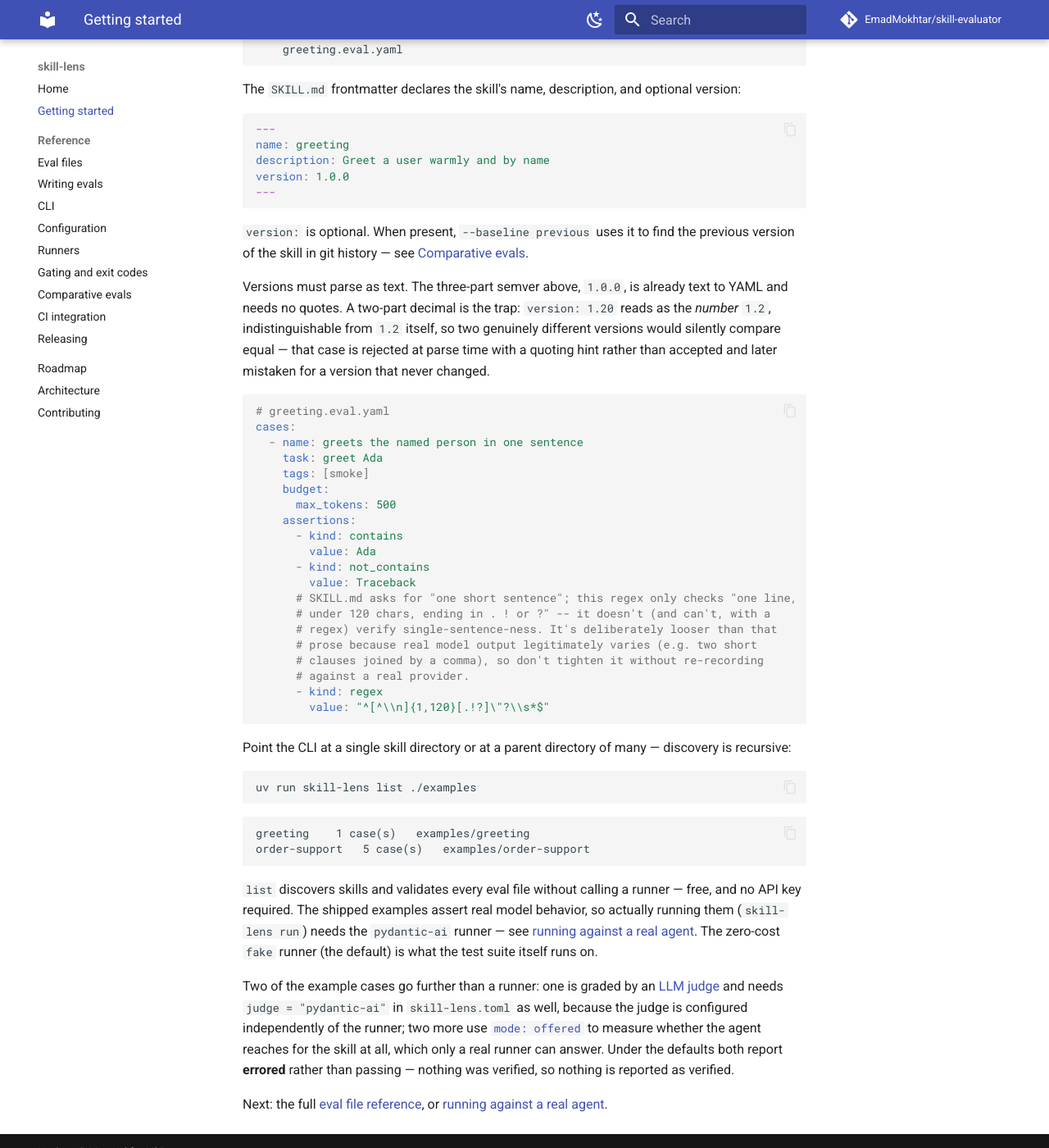
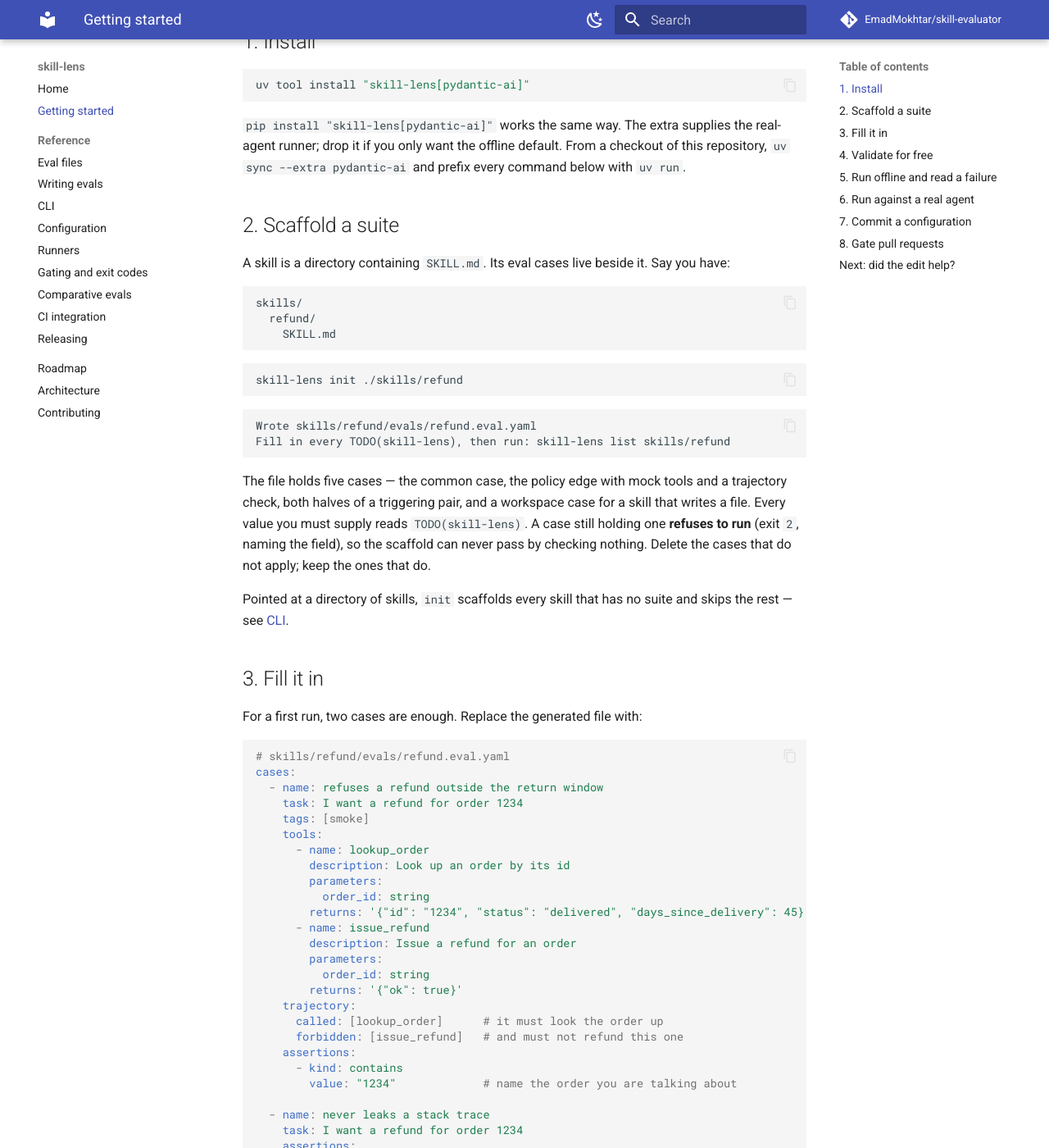
Before and after one commit to EmadMokhtar/skill-evaluator, an MkDocs documentation site: the page built from docs/getting-started.md, in a window 1280 px wide and 1400 px high, scrolled down 238 px. Shown: the whole window at 82% size. Built offline with MkDocs 1.6.1 and Material for MkDocs 9.7.7, drawn with Linux system fonts in a browser that asks for light colours; comment, search, counter and statistics services are not loaded; some of the changed text lies outside the part shown.

Commit message:
docs: rewrite getting started as an end-to-end quickstart
Co-Authored-By: Claude Opus 5 <noreply@anthropic.com>

````diff
--- a/docs/getting-started.md
+++ b/docs/getting-started.md
@@ -1,81 +1,199 @@
 # Getting started
 
-A skill is a directory containing `SKILL.md`. Its eval cases live beside it:
+This page takes one skill from nothing to a CI gate. Every command is shown with what it
+prints. The first four steps cost nothing and need no API key.
+
+## 1. Install
+
+```bash
+uv tool install "skill-lens[pydantic-ai]"
+```
+
+`pip install "skill-lens[pydantic-ai]"` works the same way. The extra supplies the
+real-agent runner; drop it if you only want the offline default. From a checkout of this
+repository, `uv sync --extra pydantic-ai` and prefix every command below with `uv run`.
+
+## 2. Scaffold a suite
+
+A skill is a directory containing `SKILL.md`. Its eval cases live beside it. Say you have:
 
 ```
-examples/
-  greeting/
+skills/
+  refund/
     SKILL.md
-    greeting.eval.yaml
 ```
 
-The `SKILL.md` frontmatter declares the skill's name, description, and optional version:
-
-```yaml
----
-name: greeting
-description: Greet a user warmly and by name
-version: 1.0.0
----
-```
-
-`version:` is optional. When present, `--baseline previous` uses it to find the
-previous version of the skill in git history — see
-[Comparative evals](comparative-evals.md).
-
-Versions must parse as text. The three-part semver above, `1.0.0`, is already text to
-YAML and needs no quotes. A two-part decimal is the trap: `version: 1.20` reads as the
-*number* `1.2`, indistinguishable from `1.2` itself, so two genuinely different versions
-would silently compare equal — that case is rejected at parse time with a quoting hint
-rather than accepted and later mistaken for a version that never changed.
-
-```yaml
-# greeting.eval.yaml
-cases:
-  - name: greets the named person in one sentence
-    task: greet Ada
-    tags: [smoke]
-    budget:
-      max_tokens: 500
-    assertions:
-      - kind: contains
-        value: Ada
-      - kind: not_contains
-        value: Traceback
-      # SKILL.md asks for "one short sentence"; this regex only checks "one line,
-      # under 120 chars, ending in . ! or ?" -- it doesn't (and can't, with a
-      # regex) verify single-sentence-ness. It's deliberately looser than that
-      # prose because real model output legitimately varies (e.g. two short
-      # clauses joined by a comma), so don't tighten it without re-recording
-      # against a real provider.
-      - kind: regex
-        value: "^[^\\n]{1,120}[.!?]\"?\\s*$"
-```
-
-Point the CLI at a single skill directory or at a parent directory of many — discovery is
-recursive:
-
 ```bash
-uv run skill-lens list ./examples
+skill-lens init ./skills/refund
 ```
 
 ```
-greeting	1 case(s)	examples/greeting
-order-support	5 case(s)	examples/order-support
+Wrote skills/refund/evals/refund.eval.yaml
+Fill in every TODO(skill-lens), then run: skill-lens list skills/refund
 ```
 
-`list` discovers skills and validates every eval file without calling a runner — free, and no
-API key required. The shipped examples assert real model behavior, so actually running them
-(`skill-lens run`) needs the `pydantic-ai` runner — see [running against a real agent](runners.md). The
-zero-cost `fake` runner (the default) is what the test suite itself runs on.
+The file holds five cases — the common case, the policy edge with mock tools and a
+trajectory check, both halves of a triggering pair, and a workspace case for a skill that
+writes a file. Every value you must supply reads `TODO(skill-lens)`. A case still holding
+one **refuses to run** (exit `2`, naming the field), so the scaffold can never pass by
+checking nothing. Delete the cases that do not apply; keep the ones that do.
 
-Two of the example cases go further than a runner: one is graded by an
-[LLM judge](eval-files.md#judging-output-quality) and needs `judge = "pydantic-ai"` in
-`skill-lens.toml` as well, because the judge is configured independently of the runner; two
-more use [`mode: offered`](eval-files.md#did-the-agent-reach-for-the-skill) to measure
-whether the agent reaches for the skill at all, which only a real runner can answer. Under
-the defaults both report **errored** rather than passing — nothing was verified, so nothing
-is reported as verified.
+Pointed at a directory of skills, `init` scaffolds every skill that has no suite and skips
+the rest — see [CLI](cli.md#init).
 
-Next: the full [eval file reference](eval-files.md), or
-[running against a real agent](runners.md).
+## 3. Fill it in
+
+For a first run, two cases are enough. Replace the generated file with:
+
+```yaml
+# skills/refund/evals/refund.eval.yaml
+cases:
+  - name: refuses a refund outside the return window
+    task: I want a refund for order 1234
+    tags: [smoke]
+    tools:
+      - name: lookup_order
+        description: Look up an order by its id
+        parameters:
+          order_id: string
+        returns: '{"id": "1234", "status": "delivered", "days_since_delivery": 45}'
+      - name: issue_refund
+        description: Issue a refund for an order
+        parameters:
+          order_id: string
+        returns: '{"ok": true}'
+    trajectory:
+      called: [lookup_order]      # it must look the order up
+      forbidden: [issue_refund]   # and must not refund this one
+    assertions:
+      - kind: contains
+        value: "1234"             # name the order you are talking about
+
+  - name: never leaks a stack trace
+    task: I want a refund for order 1234
+    assertions:
+      - kind: not_contains
+        value: Traceback
+```
+
+Mock tools execute nothing: calling one records the call and returns `returns` verbatim,
+so the trajectory is genuinely the model's choice. The full field reference is
+[Eval files](eval-files.md); deciding *which* cases a skill needs is
+[Writing evals](writing-evals.md).
+
+## 4. Validate for free
+
+```bash
+skill-lens list ./skills
+```
+
+```
+refund	2 case(s)	skills/refund
+```
+
+`list` discovers skills and validates every eval file without calling a runner — no key,
+no spend. A malformed file, an unknown assertion kind or a leftover `TODO(skill-lens)`
+stops here with exit `2`.
+
+## 5. Run offline and read a failure
+
+```bash
+skill-lens run ./skills
+```
+
+The default runner is `fake`: scripted, offline, free. It answers every task with
+`[fake] <skill> handled: <task>` and never calls a tool, so it exercises the whole pipeline
+and fails the first case — which is what we want to look at:
+
+```
+[FAIL] refund :: refuses a refund outside the return window (fake)
+        trajectory: lookup_order was never called
+            called:lookup_order: lookup_order was never called
+        output: [fake] refund handled: I want a refund for order 1234
+[PASS] refund :: never leaks a stack trace (fake)
+
+1 passed, 1 failed, 0 errored — pass rate 50%
+
+Gate FAILED:
+  - pass rate 50% is below the required 100%
+```
+
+Read it top down. The `contains('1234')` assertion held — the fake echo names the order —
+but the trajectory check did not: `lookup_order` was never called. Below the checks is
+what the agent actually did: its `output:`, and a `tool calls:` list when there were any
+(here there were none, which is exactly the problem). A real agent that answered the same
+way would fail for the same reason, and you would see the words it chose. Output is cut at
+500 characters; a cut is never silent, and `--full-output` prints all of it. Exit code `0`
+means the gate passed, `1` failed, `2` something in your own files is wrong — that is the
+whole contract with your pipeline. See [Gating](gating.md).
+
+## 6. Run against a real agent
+
+```bash
+export OPENAI_API_KEY=...
+skill-lens run ./skills --runner pydantic-ai --model openai:gpt-4o-mini
+```
+
+Before spending anything the CLI prints its ceiling:
+
+```
+Plan: up to 1 arm(s) x 1 repeat(s) x 2 case(s) = 2 runs
+```
+
+Rerun one case by any distinctive part of its name:
+
+```bash
+skill-lens run ./skills --runner pydantic-ai --case "return window"
+```
+
+A `--case` that matches nothing fails the gate rather than reporting an empty success.
+Runners, tools and budgets are covered in [Runners](runners.md).
+
+## 7. Commit a configuration
+
+Rather than repeat the flags, commit `skill-lens.toml` at your repository root:
+
+```toml
+default_runner = "pydantic-ai"
+model = "openai:gpt-4o-mini"
+judge = "pydantic-ai"        # turns on the LLM judge for cases with a rubric
+min_pass_rate = 1.0
+concurrency = 4
+```
+
+Flags still win over the file. Every key, annotated, is in
+[`examples/skill-lens.toml`](https://github.com/EmadMokhtar/skill-evaluator/blob/main/examples/skill-lens.toml);
+the reference is [Configuration](configuration.md). Secrets never go in the file — API keys
+come from the environment only.
+
+## 8. Gate pull requests
+
+```yaml
+- uses: EmadMokhtar/skill-evaluator@v0.3.0
+  with:
+    path: ./skills
+    runner: pydantic-ai
+    model: openai:gpt-4o-mini
+  env:
+    OPENAI_API_KEY: ${{ secrets.OPENAI_API_KEY }}
+```
+
+The action installs `skill-lens`, runs it, publishes a JUnit report for the test pane and a
+Markdown summary for the job summary or a pull-request comment, and exits with the gate's
+code. Complete workflows are in [CI integration](ci.md).
+
+## Next: did the edit help?
+
+Once the gate is green, the interesting question is whether an edit to `SKILL.md` made the
+skill *better*. Add `version:` to the frontmatter (three-part, like `1.0.0` — see
+[why it must be text](comparative-evals.md#version-and-why-it-must-be-quoted)), bump it
+with each meaningful edit, and run:
+
+```bash
+skill-lens run ./skills --runner pydantic-ai --baseline previous
+```
+
+Every case runs twice — the working copy and the previous version resolved from git — and
+the report carries the delta. `--min-delta` turns that into a gate. This repository's own
+`examples/greeting` is versioned for exactly this walkthrough:
+[Comparative evals](comparative-evals.md#try-it-on-the-shipped-examples).
--- a/pyproject.toml
+++ b/pyproject.toml
@@ -128,6 +128,7 @@ version_files = [
     "action.yml:skill-lens\\[pydantic-ai\\]==",
     "docs/ci.md:skill-evaluator@v",
     "docs/ci.md:skill-lens\\[pydantic-ai\\]==",
+    "docs/getting-started.md:skill-evaluator@v",
     "README.md:skill-evaluator@v",
     "examples/ci/skill-lens.yml:skill-evaluator@v",
 ]
````
Also changed, not shown: docs/runners.md (+9 -0 lines).
